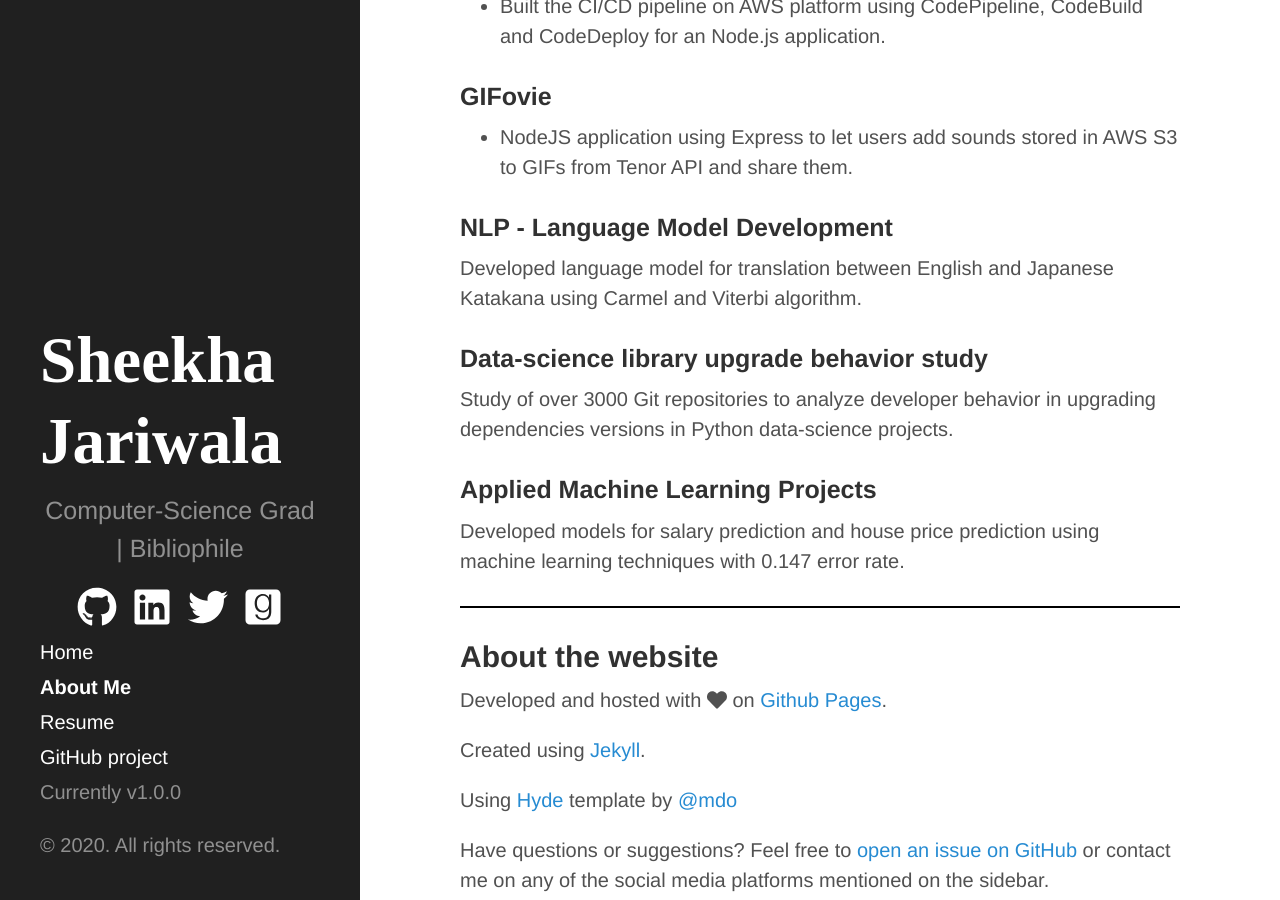
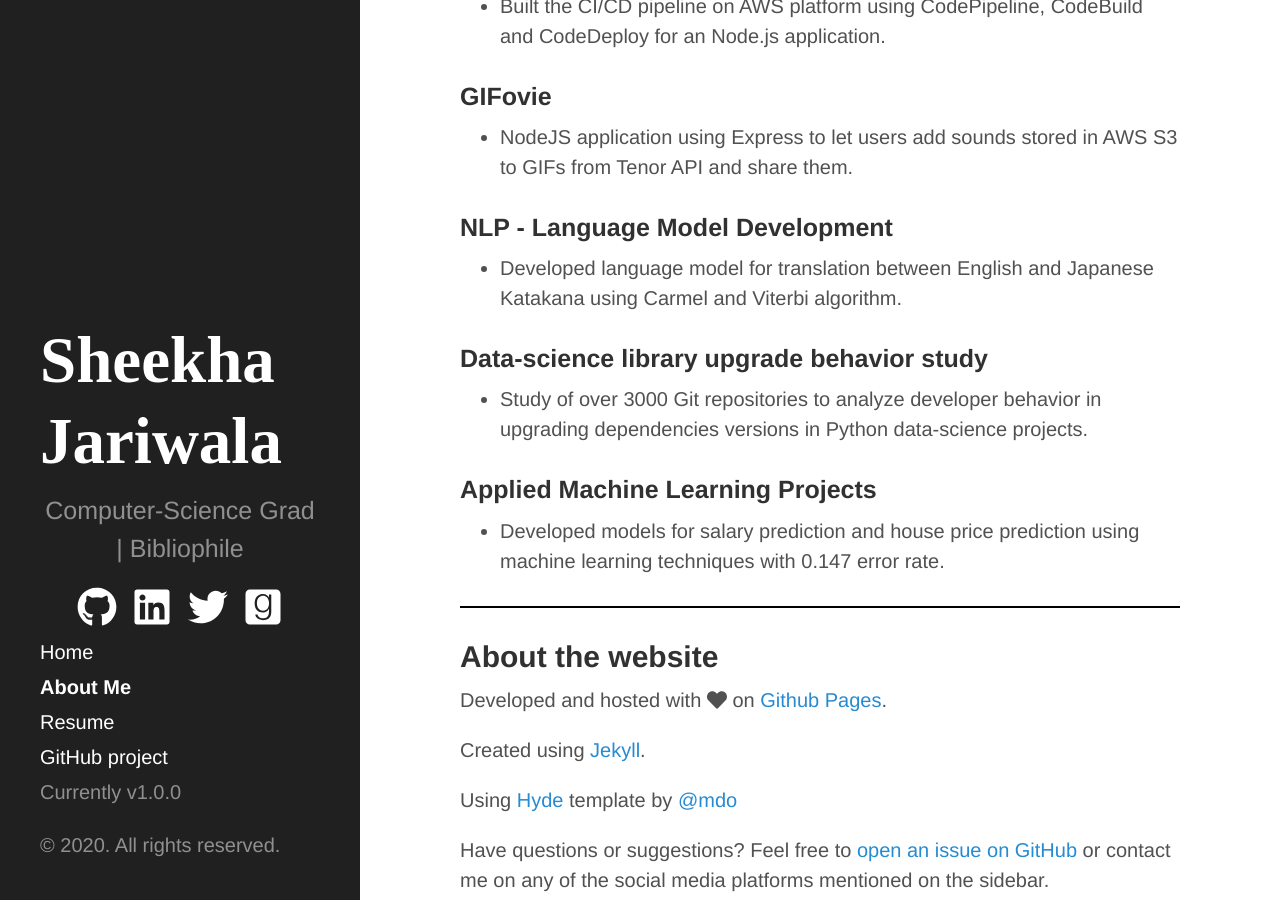
Before and after one commit to SheekhaJ/SheekhaJ.github.io, a Jekyll site: the page built from about.md, in a window 1280 px wide and 900 px high, scrolled down 2715 px. Built offline with Jekyll 4.4.1, drawn with Linux system fonts in a browser that asks for light colours; nearby versions of some CDN libraries.

Commit message:
Added bullets for list items

```diff
--- a/about.md
+++ b/about.md
@@ -59,13 +59,13 @@ NodeJS • React • Redux • Material UI • Selenium Webdriver • TestNG •
 * NodeJS application using Express to let users add sounds stored in AWS S3 to GIFs from Tenor API and share them.
 
 ### NLP - Language Model Development
-Developed language model for translation between English and Japanese Katakana using Carmel and Viterbi algorithm.
+* Developed language model for translation between English and Japanese Katakana using Carmel and Viterbi algorithm.
 
 ### Data-science library upgrade behavior study
-Study of over 3000 Git repositories to analyze developer behavior in upgrading dependencies versions in Python data-science projects.
+* Study of over 3000 Git repositories to analyze developer behavior in upgrading dependencies versions in Python data-science projects.
 
 ### Applied Machine Learning Projects
-Developed models for salary prediction and house price prediction using machine learning techniques with 0.147 error rate.
+* Developed models for salary prediction and house price prediction using machine learning techniques with 0.147 error rate.
 
 ---
 
```
